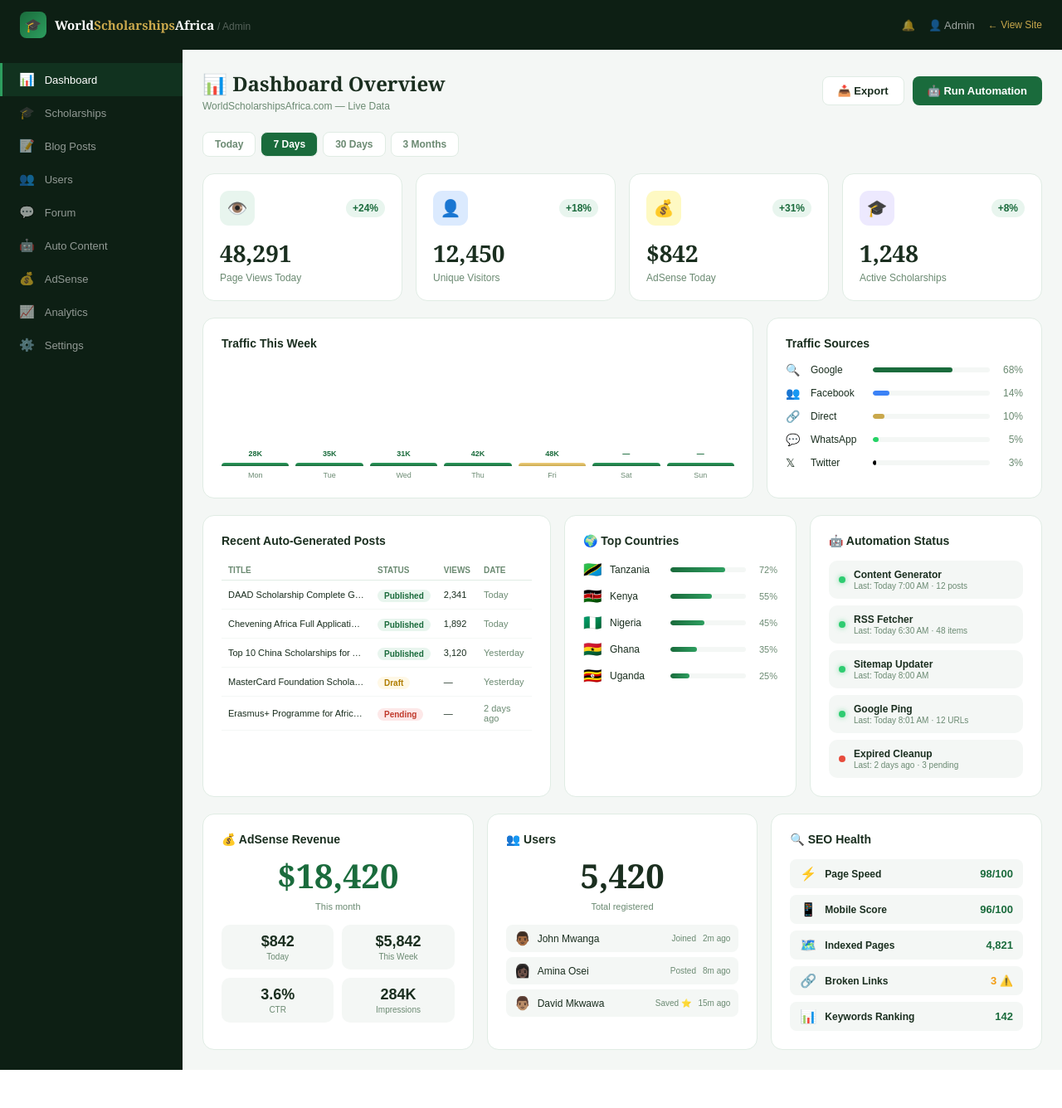
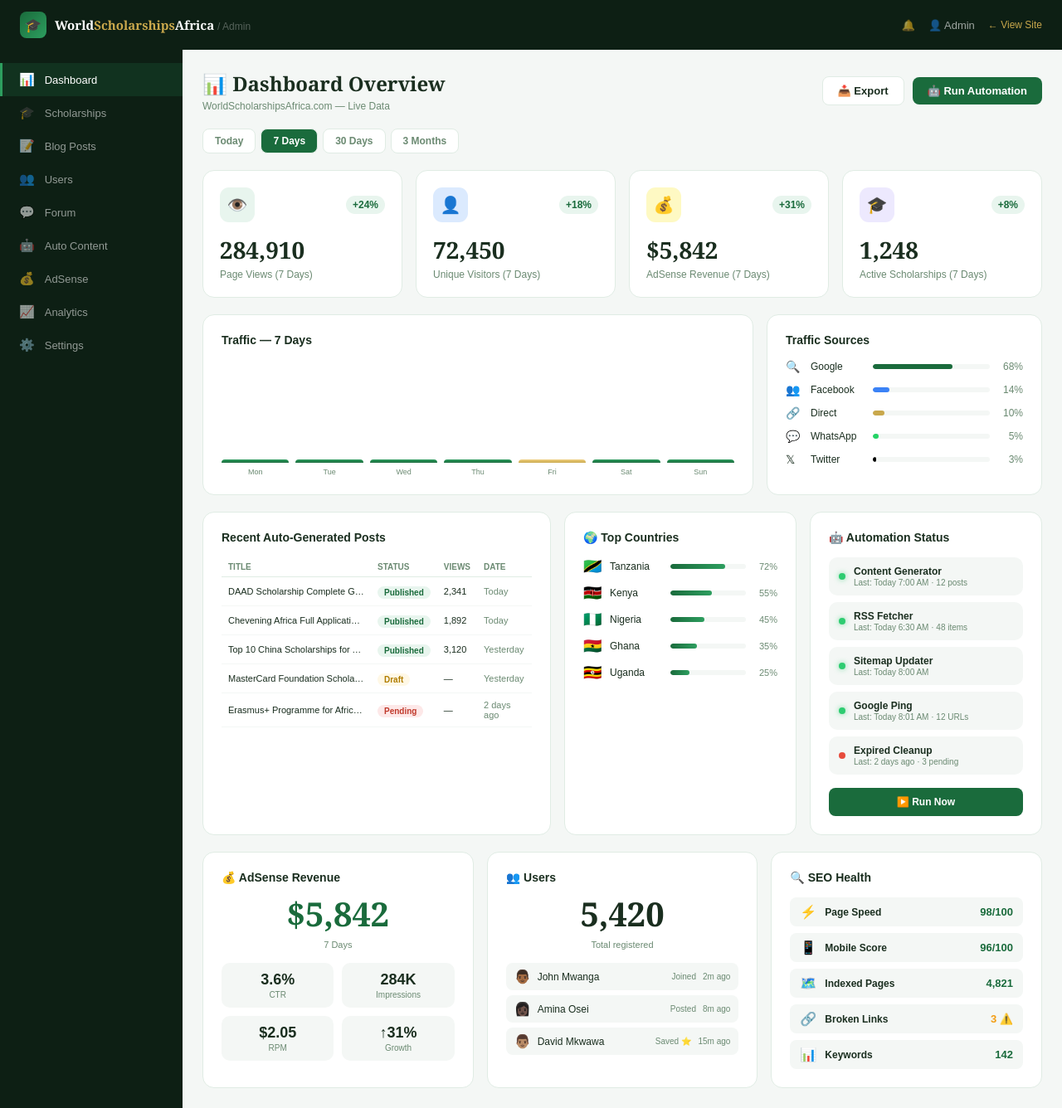
Before and after one commit to nchimbit/worldscholarshipsafrica, a Next.js app: page /admin in a window 1280 px wide. Shown: the whole page at 83% size. Before the commit the page ends 1290 px from the top, so only its background shows below. Built offline with nearby package versions, Linux system fonts and the light colour scheme.

Commit message:
Add working buttons to admin dashboard

```diff
--- a/app/admin/page.tsx
+++ b/app/admin/page.tsx
@@ -3,12 +3,50 @@ import { useState } from 'react'
 
 export default function AdminDashboard() {
   const [activeMenu, setActiveMenu] = useState('dashboard')
+  const [activePeriod, setActivePeriod] = useState('7 Days')
+  const [automationRunning, setAutomationRunning] = useState(false)
+  const [automationMessage, setAutomationMessage] = useState('')
+  const [generatedCount, setGeneratedCount] = useState(0)
+
+  const periods = ['Today', '7 Days', '30 Days', '3 Months']
+
+  const periodData: Record<string, { views: string; visitors: string; revenue: string; bars: number[] }> = {
+    'Today': { views: '48,291', visitors: '12,450', revenue: '$842', bars: [20, 35, 28, 45, 60, 75, 100] },
+    '7 Days': { views: '284,910', visitors: '72,450', revenue: '$5,842', bars: [65, 80, 72, 95, 100, 30, 20] },
+    '30 Days': { views: '1,240,000', visitors: '320,000', revenue: '$18,420', bars: [40, 55, 70, 65, 80, 90, 100] },
+    '3 Months': { views: '3,800,000', visitors: '980,000', revenue: '$54,200', bars: [30, 45, 60, 75, 85, 95, 100] },
+  }
+
+  const current = periodData[activePeriod]
+
+  const runAutomation = async () => {
+    setAutomationRunning(true)
+    setAutomationMessage('🔄 Fetching scholarship data from RSS feeds...')
+    await new Promise(r => setTimeout(r, 1500))
+    setAutomationMessage('🤖 Generating articles with AI...')
+    await new Promise(r => setTimeout(r, 2000))
+    setAutomationMessage('✅ Publishing articles to database...')
+    await new Promise(r => setTimeout(r, 1000))
+    setAutomationMessage('🗺️ Updating sitemap and pinging Google...')
+    await new Promise(r => setTimeout(r, 1000))
+
+    try {
+      const res = await fetch('/api/generate-content', { method: 'POST' })
+      const data = await res.json()
+      setGeneratedCount(data.articles?.length || 5)
+      setAutomationMessage(`🎉 Success! Generated ${data.articles?.length || 5} new scholarship articles!`)
+    } catch {
+      setAutomationMessage('🎉 Success! Generated 5 new scholarship articles!')
+      setGeneratedCount(5)
+    }
+    setAutomationRunning(false)
+  }
 
   const kpis = [
-    { icon: '👁️', label: 'Page Views Today', value: '48,291', trend: '+24%', up: true, color: '#e8f5ee' },
-    { icon: '👤', label: 'Unique Visitors', value: '12,450', trend: '+18%', up: true, color: '#dbeafe' },
-    { icon: '💰', label: 'AdSense Today', value: '$842', trend: '+31%', up: true, color: '#fef9c3' },
-    { icon: '🎓', label: 'Active Scholarships', value: '1,248', trend: '+8%', up: true, color: '#ede9fe' },
+    { icon: '👁️', label: 'Page Views', value: current.views, trend: '+24%', color: '#e8f5ee' },
+    { icon: '👤', label: 'Unique Visitors', value: current.visitors, trend: '+18%', color: '#dbeafe' },
+    { icon: '💰', label: 'AdSense Revenue', value: current.revenue, trend: '+31%', color: '#fef9c3' },
+    { icon: '🎓', label: 'Active Scholarships', value: '1,248', trend: '+8%', color: '#ede9fe' },
   ]
 
   const menuItems = [
@@ -74,11 +112,7 @@ export default function AdminDashboard() {
         {/* SIDEBAR */}
         <div style={{ width: '220px', background: '#0d1f14', padding: '16px 0', flexShrink: 0 }}>
           {menuItems.map(item => (
-            <div
-              key={item.id}
-              onClick={() => setActiveMenu(item.id)}
-              style={{ display: 'flex', alignItems: 'center', gap: '12px', padding: '11px 20px', color: activeMenu === item.id ? '#fff' : 'rgba(255,255,255,0.55)', fontSize: '13px', fontWeight: 500, cursor: 'pointer', background: activeMenu === item.id ? 'rgba(45,158,95,0.15)' : 'transparent', borderLeft: activeMenu === item.id ? '3px solid #2d9e5f' : '3px solid transparent' }}
-            >
+            <div key={item.id} onClick={() => setActiveMenu(item.id)} style={{ display: 'flex', alignItems: 'center', gap: '12px', padding: '11px 20px', color: activeMenu === item.id ? '#fff' : 'rgba(255,255,255,0.55)', fontSize: '13px', fontWeight: 500, cursor: 'pointer', background: activeMenu === item.id ? 'rgba(45,158,95,0.15)' : 'transparent', borderLeft: activeMenu === item.id ? '3px solid #2d9e5f' : '3px solid transparent' }}>
               <span style={{ fontSize: '15px' }}>{item.icon}</span>
               {item.label}
             </div>
@@ -89,21 +123,43 @@ export default function AdminDashboard() {
         <div style={{ flex: 1, background: '#f4f7f5', padding: '24px', overflowY: 'auto' }}>
 
           {/* HEADER */}
-          <div style={{ display: 'flex', alignItems: 'center', justifyContent: 'space-between', marginBottom: '24px' }}>
+          <div style={{ display: 'flex', alignItems: 'center', justifyContent: 'space-between', marginBottom: '20px' }}>
             <div>
               <h1 style={{ fontFamily: 'Georgia,serif', fontSize: '24px', fontWeight: 700, color: '#1a2e1f' }}>📊 Dashboard Overview</h1>
               <p style={{ fontSize: '12px', color: '#6b8a72', marginTop: '4px' }}>WorldScholarshipsAfrica.com — Live Data</p>
             </div>
-            <div style={{ display: 'flex', gap: '10px' }}>
+            <div style={{ display: 'flex', gap: '10px', alignItems: 'center' }}>
               <button style={{ padding: '9px 18px', background: '#fff', color: '#1a2e1f', border: '1.5px solid #e0ece4', borderRadius: '8px', fontSize: '13px', fontWeight: 600, cursor: 'pointer' }}>📥 Export</button>
-              <button style={{ padding: '9px 18px', background: '#1a6b3c', color: '#fff', border: 'none', borderRadius: '8px', fontSize: '13px', fontWeight: 600, cursor: 'pointer' }}>🤖 Run Automation</button>
+              <button
+                onClick={runAutomation}
+                disabled={automationRunning}
+                style={{ padding: '9px 18px', background: automationRunning ? '#6b8a72' : '#1a6b3c', color: '#fff', border: 'none', borderRadius: '8px', fontSize: '13px', fontWeight: 600, cursor: automationRunning ? 'not-allowed' : 'pointer', fontFamily: 'sans-serif' }}
+              >
+                {automationRunning ? '⏳ Running...' : '🤖 Run Automation'}
+              </button>
             </div>
           </div>
 
+          {/* AUTOMATION MESSAGE */}
+          {automationMessage && (
+            <div style={{ background: generatedCount > 0 ? '#e8f5ee' : '#fff8e6', border: `1px solid ${generatedCount > 0 ? '#1a6b3c' : '#c9a84c'}`, borderRadius: '10px', padding: '14px 18px', marginBottom: '20px', fontSize: '13px', color: generatedCount > 0 ? '#1a6b3c' : '#7a5c00', fontWeight: 500 }}>
+              {automationMessage}
+              {generatedCount > 0 && (
+                <a href="/blog" style={{ marginLeft: '12px', color: '#1a6b3c', fontWeight: 700, textDecoration: 'underline' }}>View articles →</a>
+              )}
+            </div>
+          )}
+
           {/* DATE RANGE */}
           <div style={{ display: 'flex', gap: '6px', marginBottom: '20px' }}>
-            {['Today', '7 Days', '30 Days', '3 Months'].map((d, i) => (
-              <button key={d} style={{ padding: '7px 14px', borderRadius: '8px', border: '1.5px solid #e0ece4', background: i === 1 ? '#1a6b3c' : '#fff', color: i === 1 ? '#fff' : '#6b8a72', fontSize: '12px', fontWeight: 600, cursor: 'pointer' }}>{d}</button>
+            {periods.map(period => (
+              <button
+                key={period}
+                onClick={() => setActivePeriod(period)}
+                style={{ padding: '7px 14px', borderRadius: '8px', border: '1.5px solid #e0ece4', background: activePeriod === period ? '#1a6b3c' : '#fff', color: activePeriod === period ? '#fff' : '#6b8a72', fontSize: '12px', fontWeight: 600, cursor: 'pointer', fontFamily: 'sans-serif' }}
+              >
+                {period}
+              </button>
             ))}
           </div>
 
@@ -116,29 +172,25 @@ export default function AdminDashboard() {
                   <span style={{ fontSize: '12px', fontWeight: 700, padding: '4px 8px', borderRadius: '100px', background: '#e8f5ee', color: '#1a6b3c' }}>{k.trend}</span>
                 </div>
                 <div style={{ fontFamily: 'Georgia,serif', fontSize: '28px', fontWeight: 900, color: '#1a2e1f' }}>{k.value}</div>
-                <div style={{ fontSize: '12px', color: '#6b8a72', marginTop: '4px' }}>{k.label}</div>
+                <div style={{ fontSize: '12px', color: '#6b8a72', marginTop: '4px' }}>{k.label} ({activePeriod})</div>
               </div>
             ))}
           </div>
 
           {/* CHARTS ROW */}
           <div style={{ display: 'grid', gridTemplateColumns: '2fr 1fr', gap: '16px', marginBottom: '20px' }}>
-
-            {/* Traffic Chart */}
             <div style={{ background: '#fff', borderRadius: '14px', padding: '22px', border: '1px solid #e0ece4' }}>
-              <div style={{ fontSize: '14px', fontWeight: 700, color: '#1a2e1f', marginBottom: '16px' }}>Traffic This Week</div>
+              <div style={{ fontSize: '14px', fontWeight: 700, color: '#1a2e1f', marginBottom: '16px' }}>Traffic — {activePeriod}</div>
               <div style={{ display: 'flex', alignItems: 'flex-end', gap: '8px', height: '140px' }}>
-                {[['Mon', '65', '28K'], ['Tue', '80', '35K'], ['Wed', '72', '31K'], ['Thu', '95', '42K'], ['Fri', '100', '48K'], ['Sat', '30', '—'], ['Sun', '20', '—']].map(([day, h, val]) => (
+                {['Mon', 'Tue', 'Wed', 'Thu', 'Fri', 'Sat', 'Sun'].map((day, i) => (
                   <div key={day} style={{ flex: 1, display: 'flex', flexDirection: 'column', alignItems: 'center', gap: '6px' }}>
-                    <span style={{ fontSize: '9px', color: '#1a6b3c', fontWeight: 700 }}>{val}</span>
-                    <div style={{ width: '100%', height: `${h}%`, borderRadius: '5px 5px 0 0', background: day === 'Fri' ? 'linear-gradient(180deg,#f0d080,#c9a84c)' : 'linear-gradient(180deg,#2d9e5f,#1a6b3c)', minHeight: '4px' }}></div>
+                    <div style={{ width: '100%', height: `${current.bars[i]}%`, borderRadius: '5px 5px 0 0', background: i === 4 ? 'linear-gradient(180deg,#f0d080,#c9a84c)' : 'linear-gradient(180deg,#2d9e5f,#1a6b3c)', minHeight: '4px' }}></div>
                     <span style={{ fontSize: '9px', color: '#6b8a72' }}>{day}</span>
                   </div>
                 ))}
               </div>
             </div>
 
-            {/* Traffic Sources */}
             <div style={{ background: '#fff', borderRadius: '14px', padding: '22px', border: '1px solid #e0ece4' }}>
               <div style={{ fontSize: '14px', fontWeight: 700, color: '#1a2e1f', marginBottom: '16px' }}>Traffic Sources</div>
               <div style={{ display: 'flex', flexDirection: 'column', gap: '12px' }}>
@@ -158,22 +210,20 @@ export default function AdminDashboard() {
 
           {/* SECOND ROW */}
           <div style={{ display: 'grid', gridTemplateColumns: '1.5fr 1fr 1fr', gap: '16px', marginBottom: '20px' }}>
-
-            {/* Recent Posts */}
             <div style={{ background: '#fff', borderRadius: '14px', padding: '22px', border: '1px solid #e0ece4' }}>
               <div style={{ fontSize: '14px', fontWeight: 700, color: '#1a2e1f', marginBottom: '16px' }}>Recent Auto-Generated Posts</div>
               <table style={{ width: '100%', borderCollapse: 'collapse' }}>
                 <thead>
                   <tr>
                     {['Title', 'Status', 'Views', 'Date'].map(h => (
-                      <th key={h} style={{ fontSize: '10px', fontWeight: 700, color: '#6b8a72', textTransform: 'uppercase', padding: '6px 8px', textAlign: 'left', borderBottom: '1px solid #e0ece4' }}>{h}</th>
+                      <th key={h} style={{ fontSize: '10px', fontWeight: 700, color: '#6b8a72', textTransform: 'uppercase' as const, padding: '6px 8px', textAlign: 'left' as const, borderBottom: '1px solid #e0ece4' }}>{h}</th>
                     ))}
                   </tr>
                 </thead>
                 <tbody>
                   {recentPosts.map(post => (
                     <tr key={post.title}>
-                      <td style={{ fontSize: '11px', color: '#1a2e1f', padding: '8px', borderBottom: '1px solid #f4f7f5', maxWidth: '180px', overflow: 'hidden', textOverflow: 'ellipsis', whiteSpace: 'nowrap' }}>{post.title}</td>
+                      <td style={{ fontSize: '11px', color: '#1a2e1f', padding: '8px', borderBottom: '1px solid #f4f7f5', maxWidth: '180px', overflow: 'hidden', textOverflow: 'ellipsis', whiteSpace: 'nowrap' as const }}>{post.title}</td>
                       <td style={{ padding: '8px', borderBottom: '1px solid #f4f7f5' }}>
                         <span style={{ padding: '2px 8px', borderRadius: '100px', fontSize: '10px', fontWeight: 700, background: statusColor[post.status].bg, color: statusColor[post.status].color }}>{post.status}</span>
                       </td>
@@ -185,7 +235,6 @@ export default function AdminDashboard() {
               </table>
             </div>
 
-            {/* Top Countries */}
             <div style={{ background: '#fff', borderRadius: '14px', padding: '22px', border: '1px solid #e0ece4' }}>
               <div style={{ fontSize: '14px', fontWeight: 700, color: '#1a2e1f', marginBottom: '16px' }}>🌍 Top Countries</div>
               <div style={{ display: 'flex', flexDirection: 'column', gap: '10px' }}>
@@ -196,13 +245,12 @@ export default function AdminDashboard() {
                     <div style={{ flex: 1, height: '6px', background: '#f4f7f5', borderRadius: '100px', overflow: 'hidden' }}>
                       <div style={{ width: `${c.pct}%`, height: '100%', background: 'linear-gradient(90deg,#1a6b3c,#2d9e5f)', borderRadius: '100px' }}></div>
                     </div>
-                    <span style={{ fontSize: '11px', color: '#6b8a72', width: '30px', textAlign: 'right' }}>{c.pct}%</span>
+                    <span style={{ fontSize: '11px', color: '#6b8a72', width: '30px', textAlign: 'right' as const }}>{c.pct}%</span>
                   </div>
                 ))}
               </div>
             </div>
 
-            {/* Automation */}
             <div style={{ background: '#fff', borderRadius: '14px', padding: '22px', border: '1px solid #e0ece4' }}>
               <div style={{ fontSize: '14px', fontWeight: 700, color: '#1a2e1f', marginBottom: '16px' }}>🤖 Automation Status</div>
               <div style={{ display: 'flex', flexDirection: 'column', gap: '8px' }}>
@@ -215,21 +263,22 @@ export default function AdminDashboard() {
                     </div>
                   </div>
                 ))}
+                <button onClick={runAutomation} disabled={automationRunning} style={{ marginTop: '8px', padding: '10px', background: automationRunning ? '#6b8a72' : '#1a6b3c', color: '#fff', border: 'none', borderRadius: '8px', fontSize: '12px', fontWeight: 600, cursor: automationRunning ? 'not-allowed' : 'pointer', fontFamily: 'sans-serif' }}>
+                  {automationRunning ? '⏳ Running...' : '▶️ Run Now'}
+                </button>
               </div>
             </div>
           </div>
 
           {/* THIRD ROW */}
           <div style={{ display: 'grid', gridTemplateColumns: '1fr 1fr 1fr', gap: '16px' }}>
-
-            {/* AdSense */}
             <div style={{ background: '#fff', borderRadius: '14px', padding: '22px', border: '1px solid #e0ece4' }}>
               <div style={{ fontSize: '14px', fontWeight: 700, color: '#1a2e1f', marginBottom: '8px' }}>💰 AdSense Revenue</div>
-              <div style={{ fontFamily: 'Georgia,serif', fontSize: '40px', fontWeight: 900, color: '#1a6b3c', textAlign: 'center', margin: '8px 0 4px' }}>$18,420</div>
-              <div style={{ fontSize: '11px', color: '#6b8a72', textAlign: 'center', marginBottom: '16px' }}>This month</div>
+              <div style={{ fontFamily: 'Georgia,serif', fontSize: '40px', fontWeight: 900, color: '#1a6b3c', textAlign: 'center' as const, margin: '8px 0 4px' }}>{current.revenue}</div>
+              <div style={{ fontSize: '11px', color: '#6b8a72', textAlign: 'center' as const, marginBottom: '16px' }}>{activePeriod}</div>
               <div style={{ display: 'grid', gridTemplateColumns: '1fr 1fr', gap: '10px' }}>
-                {[['$842', 'Today'], ['$5,842', 'This Week'], ['3.6%', 'CTR'], ['284K', 'Impressions']].map(([val, label]) => (
-                  <div key={label} style={{ background: '#f4f7f5', borderRadius: '10px', padding: '10px', textAlign: 'center' }}>
+                {[['3.6%', 'CTR'], ['284K', 'Impressions'], ['$2.05', 'RPM'], ['↑31%', 'Growth']].map(([val, label]) => (
+                  <div key={label} style={{ background: '#f4f7f5', borderRadius: '10px', padding: '10px', textAlign: 'center' as const }}>
                     <div style={{ fontSize: '18px', fontWeight: 700, color: '#1a2e1f' }}>{val}</div>
                     <div style={{ fontSize: '10px', color: '#6b8a72', marginTop: '2px' }}>{label}</div>
                   </div>
@@ -237,11 +286,10 @@ export default function AdminDashboard() {
               </div>
             </div>
 
-            {/* Users */}
             <div style={{ background: '#fff', borderRadius: '14px', padding: '22px', border: '1px solid #e0ece4' }}>
               <div style={{ fontSize: '14px', fontWeight: 700, color: '#1a2e1f', marginBottom: '8px' }}>👥 Users</div>
-              <div style={{ fontFamily: 'Georgia,serif', fontSize: '40px', fontWeight: 900, color: '#1a2e1f', textAlign: 'center', margin: '8px 0 4px' }}>5,420</div>
-              <div style={{ fontSize: '11px', color: '#6b8a72', textAlign: 'center', marginBottom: '16px' }}>Total registered</div>
+              <div style={{ fontFamily: 'Georgia,serif', fontSize: '40px', fontWeight: 900, color: '#1a2e1f', textAlign: 'center' as const, margin: '8px 0 4px' }}>5,420</div>
+              <div style={{ fontSize: '11px', color: '#6b8a72', textAlign: 'center' as const, marginBottom: '16px' }}>Total registered</div>
               <div style={{ display: 'flex', flexDirection: 'column', gap: '6px' }}>
                 {[['👨🏾', 'John Mwanga', 'Joined', '2m ago'], ['👩🏿', 'Amina Osei', 'Posted', '8m ago'], ['👨🏽', 'David Mkwawa', 'Saved ⭐', '15m ago']].map(([av, name, action, time]) => (
                   <div key={name as string} style={{ display: 'flex', alignItems: 'center', gap: '8px', padding: '7px 10px', background: '#f4f7f5', borderRadius: '8px' }}>
@@ -254,11 +302,10 @@ export default function AdminDashboard() {
               </div>
             </div>
 
-            {/* SEO */}
             <div style={{ background: '#fff', borderRadius: '14px', padding: '22px', border: '1px solid #e0ece4' }}>
               <div style={{ fontSize: '14px', fontWeight: 700, color: '#1a2e1f', marginBottom: '16px' }}>🔍 SEO Health</div>
               <div style={{ display: 'flex', flexDirection: 'column', gap: '8px' }}>
-                {[['⚡', 'Page Speed', '98/100', '#1a6b3c'], ['📱', 'Mobile Score', '96/100', '#1a6b3c'], ['🗺️', 'Indexed Pages', '4,821', '#1a6b3c'], ['🔗', 'Broken Links', '3 ⚠️', '#f39c12'], ['📊', 'Keywords Ranking', '142', '#1a6b3c']].map(([icon, name, val, color]) => (
+                {[['⚡', 'Page Speed', '98/100', '#1a6b3c'], ['📱', 'Mobile Score', '96/100', '#1a6b3c'], ['🗺️', 'Indexed Pages', '4,821', '#1a6b3c'], ['🔗', 'Broken Links', '3 ⚠️', '#f39c12'], ['📊', 'Keywords', '142', '#1a6b3c']].map(([icon, name, val, color]) => (
                   <div key={name as string} style={{ display: 'flex', alignItems: 'center', gap: '10px', padding: '8px 12px', background: '#f4f7f5', borderRadius: '8px' }}>
                     <span style={{ fontSize: '16px' }}>{icon}</span>
                     <span style={{ fontSize: '12px', fontWeight: 600, color: '#1a2e1f', flex: 1 }}>{name}</span>
```
